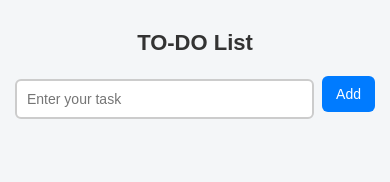
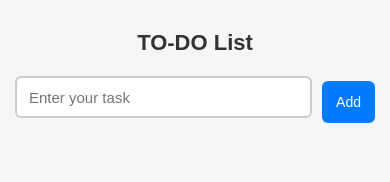
Before and after one commit to Hariii-18/To-Do-List-React.js, a React (Vite) app in the folder To-Do List/: page / in a window 390 px wide. Shown: the top 182 px of the page. Built offline with nearby package versions, Linux system fonts and the light colour scheme.

Commit message:
Add Enter key functionality to input box for task addition; update styling for consistency

```diff
--- a/To-Do List/src/App.css
+++ b/To-Do List/src/App.css
@@ -1,3 +1,7 @@
+* {
+    box-sizing: border-box;
+}
+
 /* Page layout */
 .body {
     width: 100%;
@@ -19,12 +23,14 @@
 /* Input box */
 .input-box {
     width: 280px;
-    padding: 10px;
+    height: 42px;
+    padding: 0 12px;
     font-size: 16px;
     border: 2px solid #ccc;
     border-radius: 6px;
     outline: none;
     margin-bottom: 10px;
+    /* margin-bottom: 10px; */
 }
 
 .input-box:focus {
@@ -39,10 +45,25 @@
 }
 
 .add-btn {
+    height: 42px;
+    /* ✅ SAME HEIGHT */
+    padding: 0 20px;
+    font-size: 15px;
+    background-color: #007bff;
+    color: white;
+    border: none;
+    border-radius: 6px;
+    cursor: pointer;
+    display: flex;
+    /* ✅ CENTER TEXT */
     align-items: center;
-    flex-direction: column;
-    padding: 10px;
+    justify-content: center;
     margin-bottom: 10px;
+    /* margin-bottom: 0px; */
+}
+
+.add-btn:hover {
+    background-color: #0056b3;
 }
 
 /* Add button */
@@ -54,7 +75,7 @@
     border: none;
     border-radius: 6px;
     cursor: pointer;
-    margin-bottom: 20px;
+    /* margin-bottom: 20px; */
     gap: 25px;
 }
 
@@ -74,8 +95,7 @@ ol {
 .list-item {
     counter-increment: task-counter;
     position: relative;
-    padding-left: 56px;
-
+    padding: 12px 12px 12px 72px;
     list-style: none;
     background: #ffffff;
     padding: 12px;
@@ -91,7 +111,9 @@ ol {
 .list-item::before {
     content: counter(task-counter) ".";
     position: absolute;
-    left: 20px;
+    left: 16px;
+    width: 40px;
+    font-size: 16px;
     font-weight: bold;
     color: #555;
     top: 50%;
@@ -110,6 +132,7 @@ ol {
     flex: 1;
     font-size: 16px;
     color: #333;
+    padding-left: 20px;
 }
 
 /* Completed task */
@@ -170,6 +193,11 @@ ol {
     .input-box {
         width: 220px;
         font-size: 15px;
+        margin-bottom: 10px;
+    }
+
+    .top>button {
+        margin-bottom: 10px;
     }
 
     ol {
@@ -184,6 +212,7 @@ ol {
 
     .task-text {
         font-size: 15px;
+        padding-left: 0px;
     }
 
     .list-item button {
@@ -209,30 +238,31 @@ ol {
     /* Input + Add button stack nicely */
     .top {
         width: 100%;
-        display: flex;
-        gap: 8px;
+        /* display: flex;
+        gap: 8px; */
     }
 
     .input-box {
         width: 100%;
-        font-size: 14px;
+        /* font-size: 14px; */
     }
 
     .top>button {
         padding: 10px 14px;
         font-size: 14px;
+        margin-bottom: 0px;
     }
 
     /* Task items wrap instead of overflowing */
     .list-item {
         flex-wrap: wrap;
-
         padding-left: 42px;
     }
 
     .task-text {
         width: 100%;
         margin-bottom: 6px;
+        padding-left: 0px;
     }
 
     /* Buttons align neatly */
@@ -250,6 +280,7 @@ ol {
         align-items: center;
         flex-direction: column;
         padding: 10px;
+        border-bottom: 0px;
         margin-bottom: 10px;
     }
 }
--- a/To-Do List/src/App.jsx
+++ b/To-Do List/src/App.jsx
@@ -50,6 +50,7 @@ function Todo() {
                 <input className="input-box"
                     value={input}
                     onChange={(e) => setInput(e.target.value)}
+                    onKeyDown={(e) => e.key === "Enter" && addTask()}
                     type="text"
                     placeholder="Enter your task"
                 />
```
Also changed, not shown: 1 other file (tests, documents, lock files or other folders).
